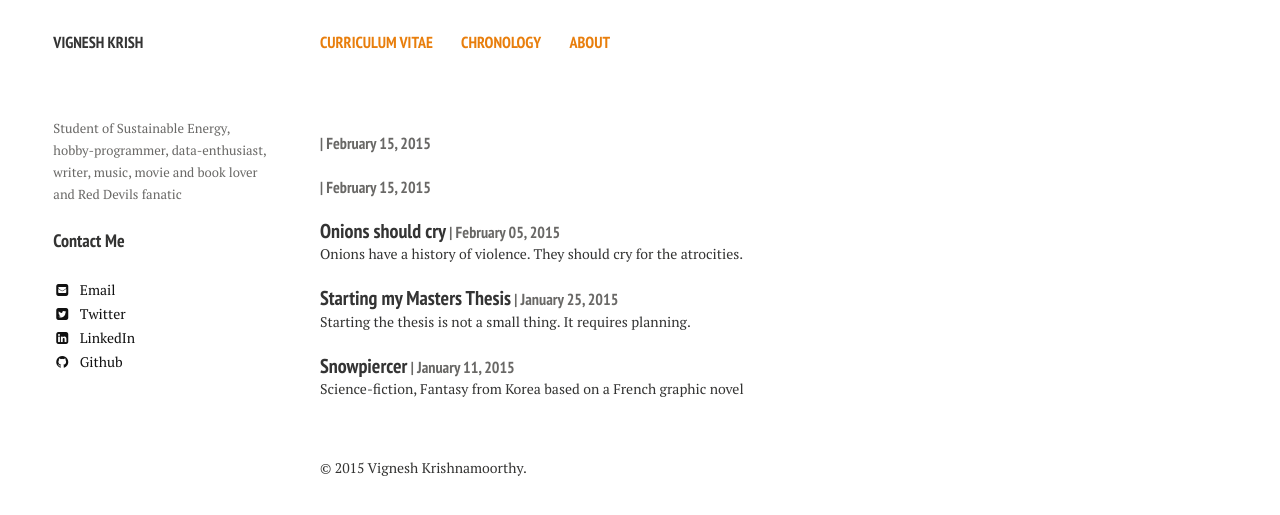
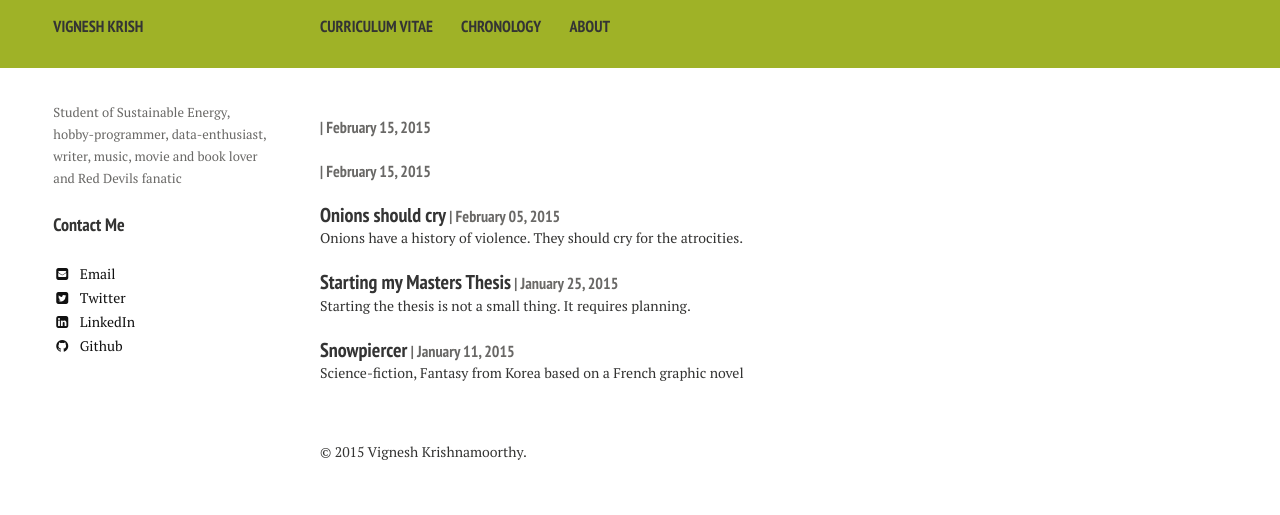
Before and after one commit to vignkri/vignkri.github.io, a Jekyll site: the page built from index.md, in a window 1280 px wide. Shown: the top 515 px of the page. Built offline with Jekyll 4.4.1, drawn with Linux system fonts in a browser that asks for light colours; nearby versions of some CDN libraries.

Commit message:
Update 5 ------------ - messing around with the header color - changing the color of the navigation links and creating an alternative setup to the header. - basic design experiments.

```diff
--- a/_includes/_navigation.html
+++ b/_includes/_navigation.html
@@ -11,7 +11,7 @@
 				        {% else %}
 				        {% assign domain = site.url %}
 				    {% endif %}
-				    <li><a href="{{ domain }}{{ link.url }}" {% if link.url contains 'http' %}target="_blank"{% endif %}><font color="E87E0C">{{ link.title }}</font></a></li>
+				    <li><a href="{{ domain }}{{ link.url }}" {% if link.url contains 'http' %}target="_blank"{% endif %}>{{ link.title }}</a></li>
 				{% endfor %}
 		    </ul>
 		</nav>
--- a/_sass/page.scss
+++ b/_sass/page.scss
@@ -5,11 +5,12 @@ body {
 }
 .navigation-wrapper {
 	@include container;
-	padding: 2em 0 1em;
+	padding: 1em 0 1em;
 	font-family: $heading-font;
 	font-weight: 700;
 	text-transform: uppercase;
 	@include clearfix;
+	background: #9FB227;
 }
 .site-name {
 	@include grid(12,10);
```
